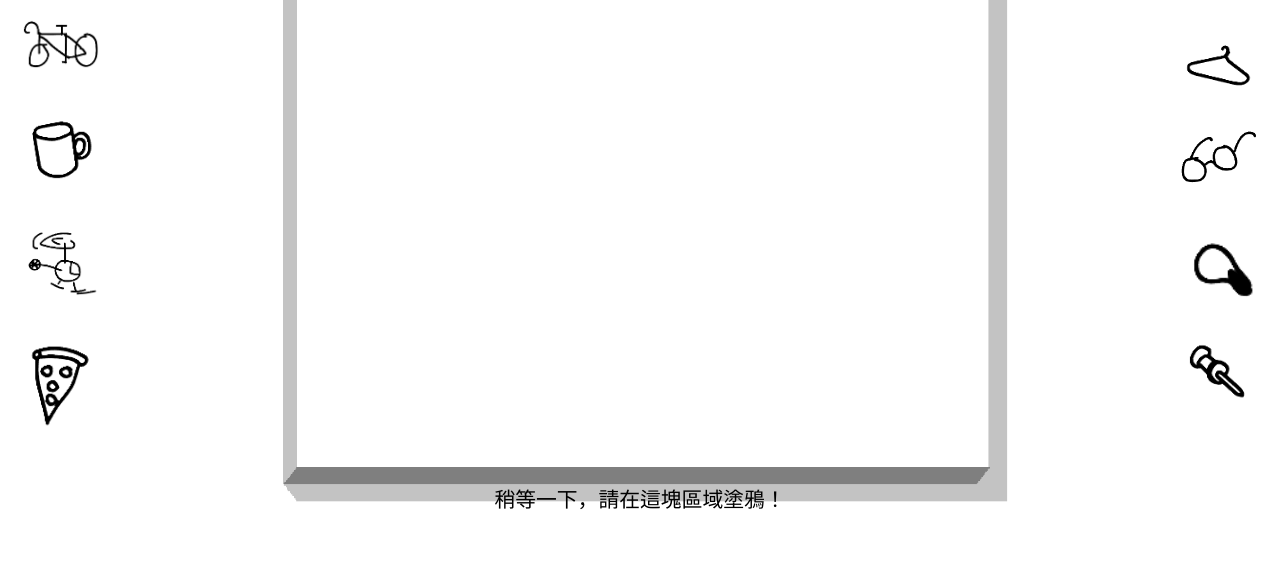
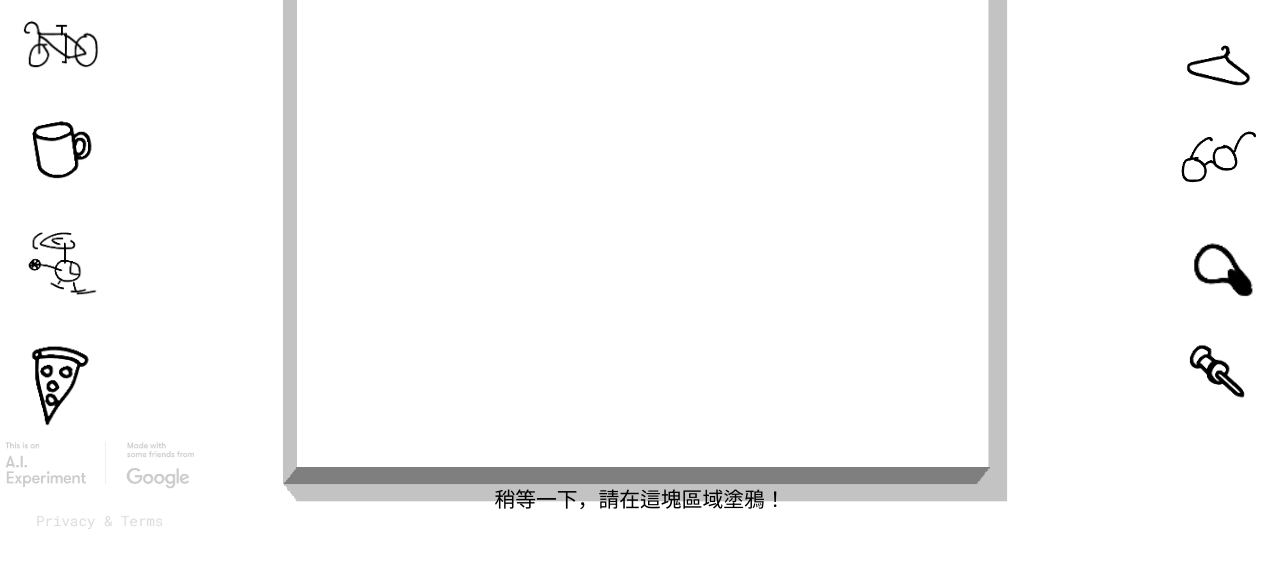
Before and after one commit to WangYiCiao/quickdrawloading, a plain HTML site: page index.html in a window 1280 px wide. Shown: the part 266-834 px from the top of the page. Drawn offline with Linux system fonts and the light colour scheme.

```diff
--- a/index.html
+++ b/index.html
@@ -4,14 +4,12 @@
     <meta charset="UTF-8" />
     <meta name="viewport" content="width=device-width, initial-scale=1.0"/>
     <title>Quick Draw - 系統修復中</title>
+    <link rel="icon" href="images/hand.png" type="image/png" />
     <link rel="stylesheet" href="style.css" />
 </head>
+
 <body class="quick-draw-style">
-
-
 <div class="side" id="left-side"></div>
-<img id="hand-image" src="images/hand.png" alt="Hand" style="position: absolute; top: 0; left: 0; width: 50px; height: auto;"/>
-
 <div id="container">
     <header id="top-bar">
         <img src="images/headqd.png" alt="Logo" class="logo">
@@ -48,5 +46,8 @@
 <p id="message">稍等一下，請在這塊區域塗鴉！</p>
 
 <script src="script.js"></script>
+<!-- 放在最底下 -->
+<img id="leftdown" src="images/leftdown.png" alt="Left Down">
+
 </body>
 </html>
--- a/style.css
+++ b/style.css
@@ -322,3 +322,14 @@ body {
         opacity: 0;
     }
 }
+
+/* 左下角固定顯示，不影響其他動態圖片或畫布互動 */
+#leftdown {
+    position: fixed;       /* 固定在視窗位置 */
+    bottom: 0;             /* 貼齊視窗底部 */
+    left: 0;               /* 貼齊視窗左側 */
+    width: 200px;           /* 自行調整寬度 */
+    height: auto;          /* 等比例縮放高度 */
+    z-index: 1000;         /* 確保蓋在最上層 */
+    pointer-events: none;  /* 不攔截滑鼠事件，滑畫布時不會被它擋住 */
+}
```
